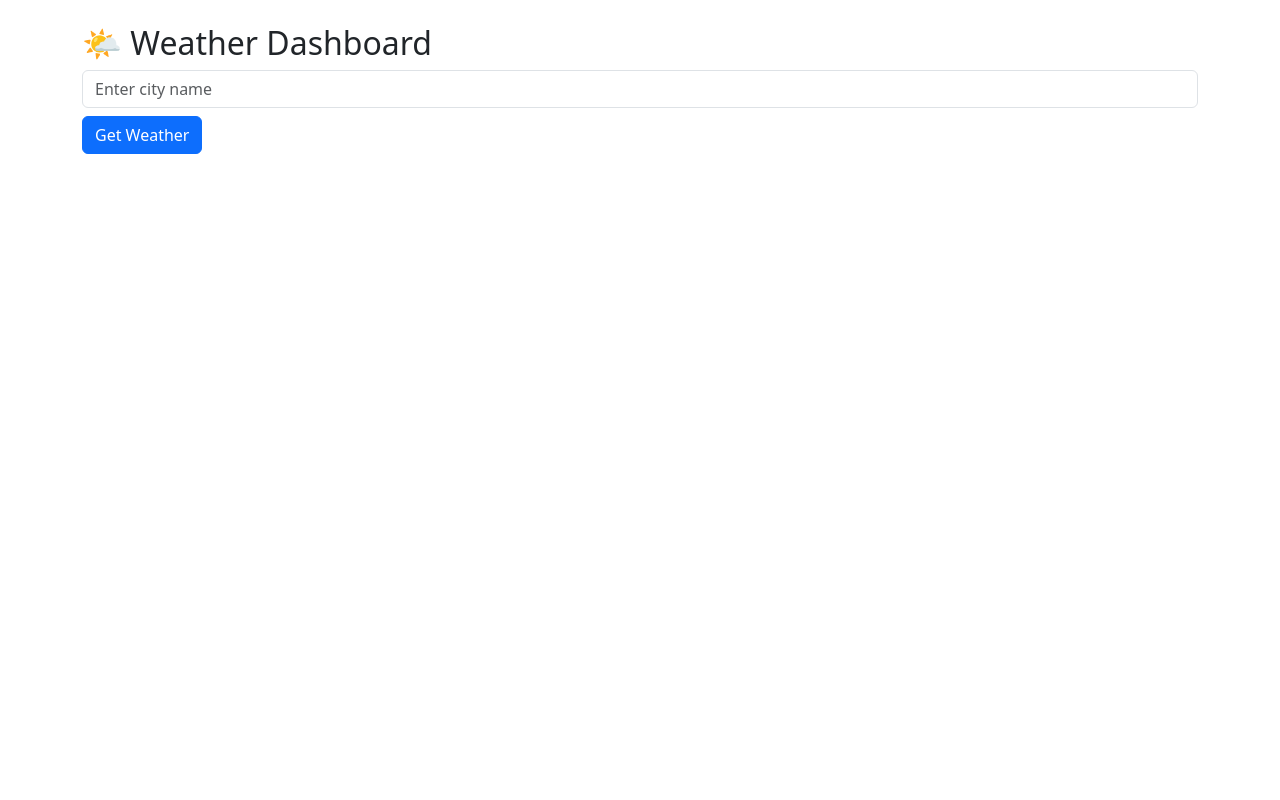
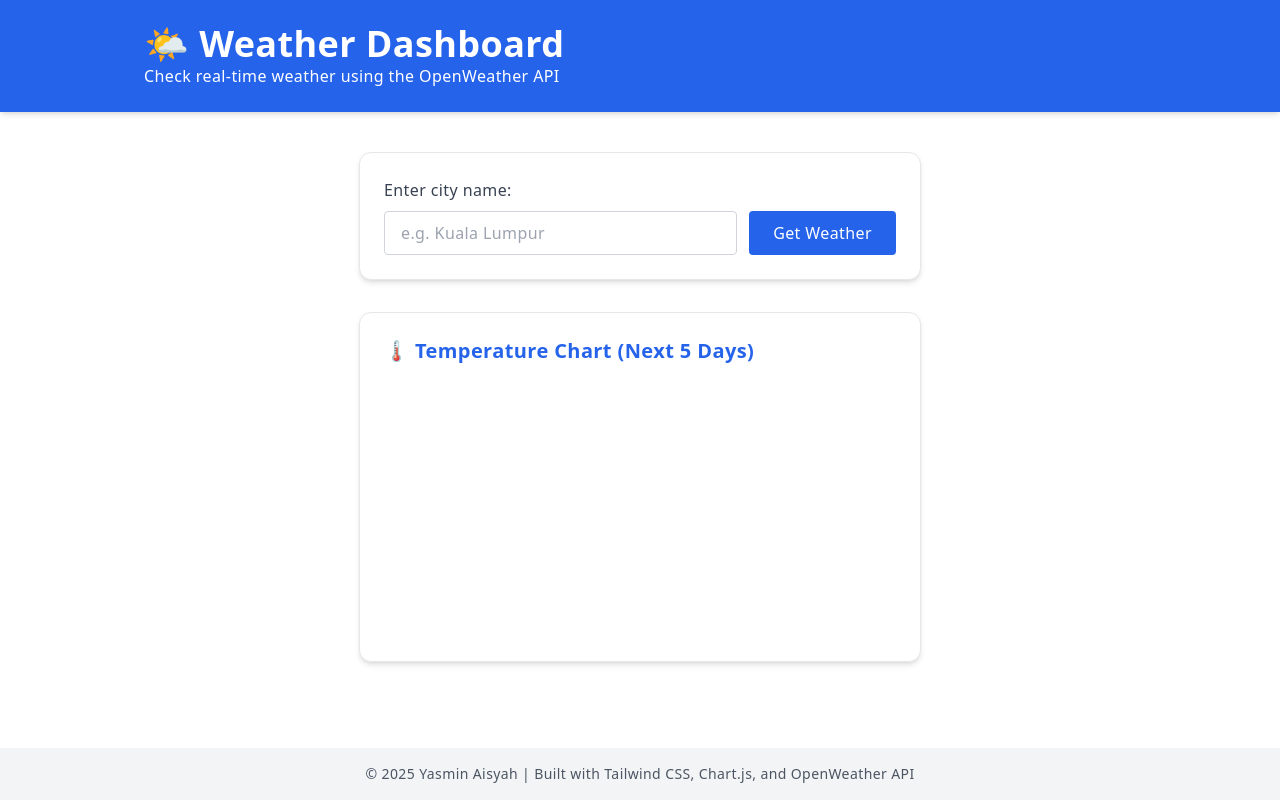
Before and after one commit to yasminaisyah/072449.github.io, a plain HTML site: page dashboard1.html in a window 1280 px wide. Drawn offline with nearby package versions, Linux system fonts and the light colour scheme; files whose address does not match are found by name.

Commit message:
Update dashboard1.html

```diff
--- a/dashboard1.html
+++ b/dashboard1.html
@@ -1,20 +1,49 @@
 <!DOCTYPE html>
 <html lang="en">
 <head>
-  <meta charset="UTF-8">
-  <title>Weather Dashboard</title>
-  <link href="https://cdn.jsdelivr.net/npm/bootstrap@5.3.0/dist/css/bootstrap.min.css" rel="stylesheet">
+  <meta charset="UTF-8" />
+  <meta name="viewport" content="width=device-width, initial-scale=1.0"/>
+  <title>🌤 Weather Dashboard</title>
+  <script src="https://cdn.tailwindcss.com"></script>
+  <link rel="icon" href="favicon.ico" type="image/x-icon" />
 </head>
-<body>
-  <div class="container mt-4">
-    <h2>🌤 Weather Dashboard</h2>
-    <input type="text" id="cityInput" placeholder="Enter city name" class="form-control mb-2">
-    <button onclick="getWeather()" class="btn btn-primary">Get Weather</button>
+<body class="bg-white text-gray-800 font-sans leading-relaxed tracking-wide flex flex-col min-h-screen">
 
-    <div id="weatherResult" class="mt-4"></div>
-    <canvas id="weatherChart" class="mt-4"></canvas>
-  </div>
+  <!-- Header -->
+  <header class="bg-blue-600 text-white py-6 shadow-md">
+    <div class="max-w-5xl mx-auto px-4">
+      <h1 class="text-3xl md:text-4xl font-bold">🌤 Weather Dashboard</h1>
+      <p class="text-sm md:text-base">Check real-time weather using the OpenWeather API</p>
+    </div>
+  </header>
 
+  <!-- Main -->
+  <main class="flex-grow max-w-4xl mx-auto px-4 py-10">
+    <!-- Input Section -->
+    <section class="bg-white rounded-xl shadow-md p-6 border border-gray-200 mb-6">
+      <label for="cityInput" class="block mb-2 font-medium text-gray-700">Enter city name:</label>
+      <div class="flex flex-col sm:flex-row gap-3">
+        <input type="text" id="cityInput" placeholder="e.g. Kuala Lumpur" class="flex-1 px-4 py-2 border border-gray-300 rounded focus:outline-none focus:ring-2 focus:ring-blue-500" />
+        <button onclick="getWeather()" class="bg-blue-600 text-white px-6 py-2 rounded hover:bg-blue-700 transition">Get Weather</button>
+      </div>
+    </section>
+
+    <!-- Result Section -->
+    <section id="weatherResult" class="mb-8 text-gray-700 text-lg font-medium px-2"></section>
+
+    <!-- Chart Section -->
+    <section class="bg-white rounded-xl shadow-md p-6 border border-gray-200">
+      <h2 class="text-xl font-semibold mb-4 text-blue-600">🌡 Temperature Chart (Next 5 Days)</h2>
+      <canvas id="weatherChart" class="w-full h-64"></canvas>
+    </section>
+  </main>
+
+  <!-- Footer -->
+  <footer class="bg-gray-100 text-center text-gray-600 py-4 text-sm">
+    &copy; 2025 Yasmin Aisyah | Built with Tailwind CSS, Chart.js, and OpenWeather API
+  </footer>
+
+  <!-- Scripts -->
   <script src="https://cdn.jsdelivr.net/npm/chart.js"></script>
   <script src="js/dashboard1.js"></script>
 </body>
```
